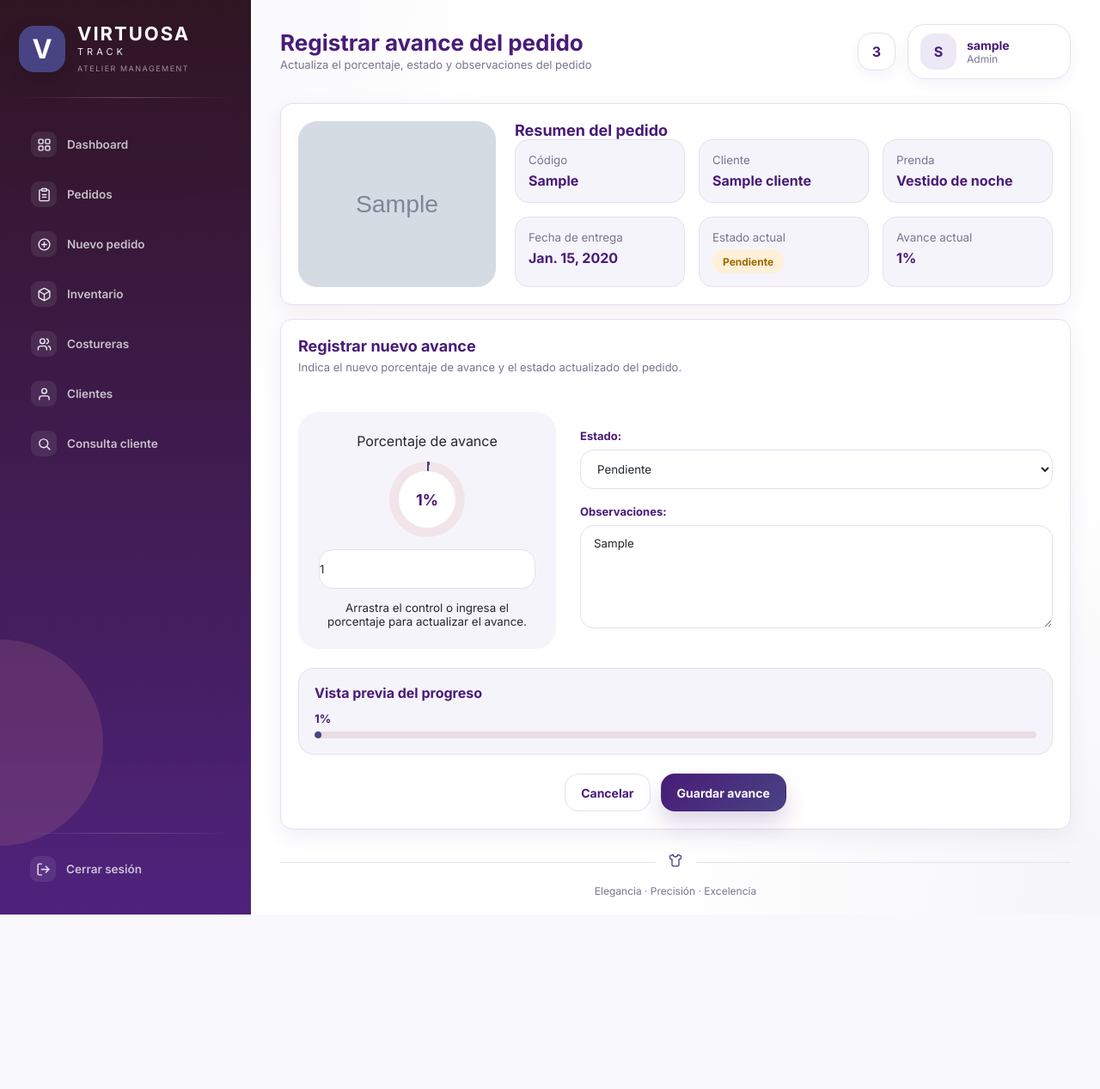
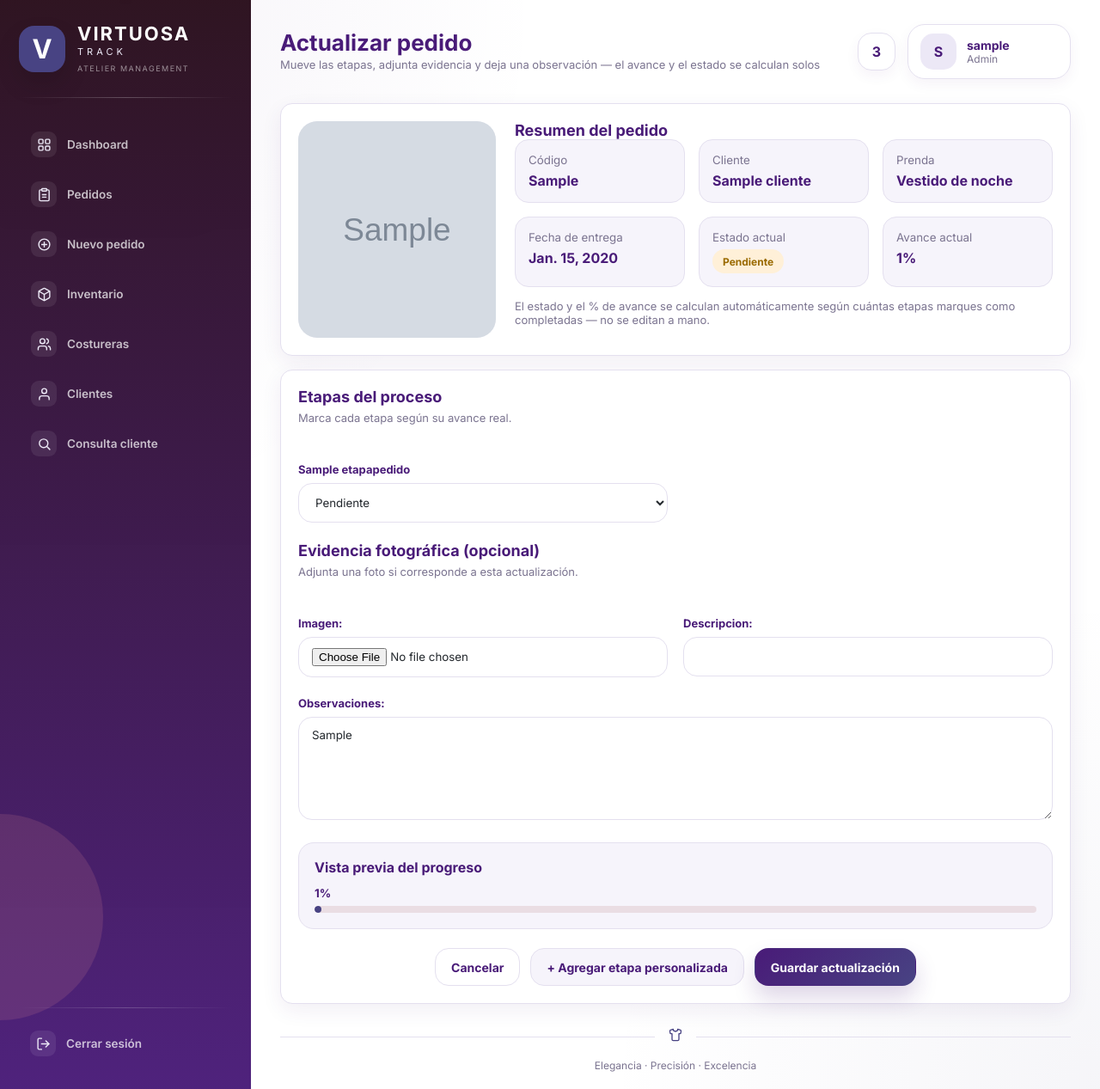
Before and after one commit to Milucaq/VIRTUOSA, a Django app: page /pedidos/1/avance/ in a window 1280 px wide. Shown: the whole page at 86% size. Before the commit the page ends 1064 px from the top, so only its background shows below. Run offline with Django 5.2, Linux system fonts and the light colour scheme; a user stored in the database is signed in; tables that the repository leaves empty hold one stand-in row (values such as "Sample post"); grey boxes marked "Sample" are stand-in pictures.

Commit message:
Unify pedido progress updates into one screen; derive estado/avance from etapas
"Agregar etapa", "Registrar avance" and "Subir evidencia" were three
separate screens doing overlapping things, and porcentaje_avance/estado
were free-text inputs disconnected from the actual etapas timeline.

Replaced them with one "Actualizar pedido" screen: a formset to move
each etapa's status, an optional evidencia upload, and observaciones.
porcentaje_avance and estado are no longer editable - Pedido.recalcular_progreso()
derives them from how many etapas are completado (and from
fecha_entrega_estimada for retrasado). "entregado" becomes an explicit
"Marcar como entregado" action (admin or the assigned costurera) since
that's a real-world confirmation the system can't infer on its own.

Removed the now-contradictory _sincronizar_etapas_con_avance signal
(it used to derive etapas FROM porcentaje_avance, the opposite
direction), and the now-redundant agregar_evidencia view/route/template.
Updated seed_data to mark etapas completado instead of setting
estado/avance directly, so seeded data matches the new derivation.

```diff
--- a/pedidos/forms.py
+++ b/pedidos/forms.py
@@ -51,24 +51,31 @@ class EtapaPedidoForm(forms.ModelForm):
         }
 
 
-class EvidenciaPedidoForm(forms.ModelForm):
+class EtapaEstadoForm(forms.ModelForm):
+    """Una fila del formset de 'Actualizar pedido': solo el estado de la
+    etapa es editable ahi, el resto (nombre, fecha) se muestra de solo lectura."""
+    class Meta:
+        model = EtapaPedido
+        fields = ['estado']
+
+
+class EvidenciaRapidaForm(forms.ModelForm):
+    """Subida de foto opcional dentro de 'Actualizar pedido': a diferencia
+    de EvidenciaPedidoForm, la imagen no es obligatoria porque no siempre
+    hay una foto nueva cada vez que se actualizan etapas."""
     class Meta:
         model = EvidenciaPedido
-        fields = [
-            'etapa',
-            'imagen',
-            'descripcion',
-        ]
+        fields = ['imagen', 'descripcion']
+
+    def __init__(self, *args, **kwargs):
+        super().__init__(*args, **kwargs)
+        self.fields['imagen'].required = False
 
 
-class AvancePedidoForm(forms.ModelForm):
+class ObservacionesPedidoForm(forms.ModelForm):
     class Meta:
         model = Pedido
-        fields = [
-            'estado',
-            'porcentaje_avance',
-            'observaciones',
-        ]
+        fields = ['observaciones']
         widgets = {
             'observaciones': forms.Textarea(attrs={'rows': 3}),
         }
--- a/pedidos/urls.py
+++ b/pedidos/urls.py
@@ -8,8 +8,8 @@ urlpatterns = [
     path('pedidos/nuevo/', views.crear_pedido, name='crear_pedido'),
     path('pedidos/<int:pedido_id>/', views.detalle_pedido, name='detalle_pedido'),
     path('pedidos/<int:pedido_id>/etapa/', views.agregar_etapa, name='agregar_etapa'),
-    path('pedidos/<int:pedido_id>/evidencia/', views.agregar_evidencia, name='agregar_evidencia'),
-    path('pedidos/<int:pedido_id>/avance/', views.actualizar_avance_pedido, name='actualizar_avance_pedido'),
+    path('pedidos/<int:pedido_id>/avance/', views.actualizar_progreso_pedido, name='actualizar_progreso_pedido'),
+    path('pedidos/<int:pedido_id>/entregar/', views.marcar_entregado, name='marcar_entregado'),
     path('pedidos/<int:pedido_id>/consumo/', views.registrar_consumo, name='registrar_consumo'),
 
     path('inventario/', views.inventario, name='inventario'),
--- a/pedidos/views.py
+++ b/pedidos/views.py
@@ -3,6 +3,8 @@ from django.contrib import messages
 from django.shortcuts import render, redirect, get_object_or_404
 from django.contrib.auth.decorators import login_required
 from django.views.decorators.csrf import ensure_csrf_cookie
+from django.views.decorators.http import require_POST
+from django.forms import modelformset_factory
 from django.db.models import Count, Avg, Q
 from django.db.models.functions import TruncMonth
 from .models import Pedido, Costurera, Cliente, EtapaPedido, Insumo
@@ -10,8 +12,9 @@ from . import historial
 from .forms import (
     PedidoForm,
     EtapaPedidoForm,
-    EvidenciaPedidoForm,
-    AvancePedidoForm,
+    EtapaEstadoForm,
+    EvidenciaRapidaForm,
+    ObservacionesPedidoForm,
     InsumoForm,
     ConsumoInsumoForm,
     CostureraForm,
@@ -173,32 +176,14 @@ def agregar_etapa(request, pedido_id):
             etapa = form.save(commit=False)
             etapa.pedido = pedido
             etapa.save()
+            pedido.recalcular_progreso()
+            pedido.save()
             historial.registrar_evento(pedido, 'etapa_agregada', etapa.nombre, request.user)
             return redirect('detalle_pedido', pedido_id=pedido.id)
     else:
         form = EtapaPedidoForm()
 
     return render(request, 'pedidos/etapa_form.html', {
-        'form': form,
-        'pedido': pedido,
-    })
-
-
-@login_required
-def agregar_evidencia(request, pedido_id):
-    pedido = get_object_or_404(Pedido, id=pedido_id)
-
-    if request.method == 'POST':
-        form = EvidenciaPedidoForm(request.POST, request.FILES)
-        if form.is_valid():
-            evidencia = form.save(commit=False)
-            evidencia.pedido = pedido
-            evidencia.save()
-            return redirect('detalle_pedido', pedido_id=pedido.id)
-    else:
-        form = EvidenciaPedidoForm()
-
-    return render(request, 'pedidos/evidencia_form.html', {
         'form': form,
         'pedido': pedido,
     })
@@ -399,29 +384,82 @@ def panel_costurera(request):
     })
 
 
+def _es_responsable_del_pedido(user, pedido):
+    if user.is_staff:
+        return True
+    return bool(pedido.costurera and pedido.costurera.usuario_id == user.id)
+
+
+EtapaEstadoFormSet = modelformset_factory(EtapaPedido, form=EtapaEstadoForm, extra=0)
+
+
 @login_required
-def actualizar_avance_pedido(request, pedido_id):
+def actualizar_progreso_pedido(request, pedido_id):
+    """Pantalla unica para mover el progreso de un pedido: editar el estado
+    de cada etapa, subir evidencia opcional y anotar observaciones. El %
+    de avance y el estado general del pedido ya no se escriben a mano aqui,
+    se derivan de las etapas via Pedido.recalcular_progreso()."""
     pedido = get_object_or_404(Pedido, id=pedido_id)
+    etapas_qs = pedido.etapas.order_by('id')
 
     if request.method == 'POST':
-        form = AvancePedidoForm(request.POST, instance=pedido)
-        if form.is_valid():
-            form.save()
+        etapas_formset = EtapaEstadoFormSet(request.POST, prefix='etapas', queryset=etapas_qs)
+        evidencia_form = EvidenciaRapidaForm(request.POST, request.FILES, prefix='evidencia')
+        obs_form = ObservacionesPedidoForm(request.POST, prefix='obs', instance=pedido)
+
+        if etapas_formset.is_valid() and evidencia_form.is_valid() and obs_form.is_valid():
+            etapas_formset.save()
+            obs_form.save(commit=False)
+            pedido.recalcular_progreso()
+            pedido.save()
+
+            if evidencia_form.cleaned_data.get('imagen'):
+                evidencia = evidencia_form.save(commit=False)
+                evidencia.pedido = pedido
+                evidencia.save()
+
             historial.registrar_evento(
                 pedido,
                 'avance_actualizado',
                 f'{pedido.get_estado_display()} · {pedido.porcentaje_avance}%',
                 request.user,
             )
-            messages.success(request, f'Avance del pedido {pedido.codigo} actualizado.')
+            messages.success(request, f'Progreso del pedido {pedido.codigo} actualizado.')
+            if request.user.is_staff:
+                return redirect('detalle_pedido', pedido_id=pedido.id)
             return redirect('panel_costurera')
     else:
-        form = AvancePedidoForm(instance=pedido)
+        etapas_formset = EtapaEstadoFormSet(prefix='etapas', queryset=etapas_qs)
+        evidencia_form = EvidenciaRapidaForm(prefix='evidencia')
+        obs_form = ObservacionesPedidoForm(prefix='obs', instance=pedido)
 
     return render(request, 'pedidos/avance_pedido_form.html', {
-        'form': form,
         'pedido': pedido,
+        'etapas_formset': etapas_formset,
+        'evidencia_form': evidencia_form,
+        'obs_form': obs_form,
+        'etapas_con_form': zip(etapas_qs, etapas_formset.forms),
     })
+
+
+@login_required
+@require_POST
+def marcar_entregado(request, pedido_id):
+    pedido = get_object_or_404(Pedido, id=pedido_id)
+
+    if not _es_responsable_del_pedido(request.user, pedido):
+        messages.error(request, 'No tienes permiso para marcar este pedido como entregado.')
+        return redirect('detalle_pedido', pedido_id=pedido.id)
+
+    if pedido.estado != 'finalizado':
+        messages.error(request, 'El pedido debe estar finalizado (todas las etapas completadas) antes de marcarlo como entregado.')
+        return redirect('detalle_pedido', pedido_id=pedido.id)
+
+    pedido.estado = 'entregado'
+    pedido.save()
+    historial.registrar_evento(pedido, 'avance_actualizado', 'Entregado al cliente', request.user)
+    messages.success(request, f'Pedido {pedido.codigo} marcado como entregado.')
+    return redirect('detalle_pedido', pedido_id=pedido.id)
 
 
 @ensure_csrf_cookie
--- a/static/css/styles.css
+++ b/static/css/styles.css
@@ -1497,6 +1497,16 @@ textarea:focus {
     gap: 16px;
 }
 
+.hint-text {
+    margin-top: 14px;
+    color: var(--text-muted, #8a8a8a);
+    font-size: 13px;
+}
+
+.inline-form {
+    display: inline-flex;
+}
+
 .resume-grid div,
 .stock-preview-grid div {
     padding: 15px;
--- a/templates/pedidos/avance_pedido_form.html
+++ b/templates/pedidos/avance_pedido_form.html
@@ -1,8 +1,8 @@
 {% extends 'base.html' %}
 
-{% block title %}Registrar avance · Virtuosa Track{% endblock %}
-{% block page_title %}Registrar avance del pedido{% endblock %}
-{% block page_subtitle %}Actualiza el porcentaje, estado y observaciones del pedido{% endblock %}
+{% block title %}Actualizar pedido · Virtuosa Track{% endblock %}
+{% block page_title %}Actualizar pedido{% endblock %}
+{% block page_subtitle %}Mueve las etapas, adjunta evidencia y deja una observación — el avance y el estado se calculan solos{% endblock %}
 
 {% block content %}
 
@@ -54,54 +54,64 @@
                 <strong>{{ pedido.porcentaje_avance }}%</strong>
             </div>
         </div>
+
+        <p class="hint-text">
+            El estado y el % de avance se calculan automáticamente según cuántas
+            etapas marques como completadas — no se editan a mano.
+        </p>
     </div>
 
 </section>
 
-<form method="post" class="panel designer-form advance-form-card">
+<form method="post" enctype="multipart/form-data" class="panel designer-form advance-form-card">
     {% csrf_token %}
+    {{ etapas_formset.management_form }}
 
     <div class="panel-title-row">
         <div>
-            <h2>Registrar nuevo avance</h2>
-            <p>Indica el nuevo porcentaje de avance y el estado actualizado del pedido.</p>
+            <h2>Etapas del proceso</h2>
+            <p>Marca cada etapa según su avance real.</p>
         </div>
     </div>
 
-    <div class="advance-layout">
+    <div class="form-grid two">
+        {% for etapa, etapa_form in etapas_con_form %}
+        <div class="field-box">
+            <label>{{ etapa.nombre }}</label>
+            {{ etapa_form.id }}
+            {{ etapa_form.estado }}
+            {{ etapa_form.estado.errors }}
+        </div>
+        {% endfor %}
+    </div>
 
-        <div class="advance-visual">
-            <label>Porcentaje de avance</label>
+    <div class="panel-title-row">
+        <div>
+            <h2>Evidencia fotográfica (opcional)</h2>
+            <p>Adjunta una foto si corresponde a esta actualización.</p>
+        </div>
+    </div>
 
-            <div class="circle-progress large-circle" style="--progress: {{ pedido.porcentaje_avance }};">
-                <span>{{ pedido.porcentaje_avance }}%</span>
-            </div>
-
-            <div class="range-field compact-range">
-                {{ form.porcentaje_avance }}
-            </div>
-
-            <small>
-                Arrastra el control o ingresa el porcentaje para actualizar el avance.
-            </small>
+    <div class="form-grid two">
+        <div class="field-box">
+            {{ evidencia_form.imagen.label_tag }}
+            {{ evidencia_form.imagen }}
+            {{ evidencia_form.imagen.errors }}
         </div>
 
-        <div class="advance-fields">
+        <div class="field-box">
+            {{ evidencia_form.descripcion.label_tag }}
+            {{ evidencia_form.descripcion }}
+            {{ evidencia_form.descripcion.errors }}
+        </div>
+    </div>
 
-            <div class="field-box">
-                {{ form.estado.label_tag }}
-                {{ form.estado }}
-                {{ form.estado.errors }}
-            </div>
-
-            <div class="field-box full-field">
-                {{ form.observaciones.label_tag }}
-                {{ form.observaciones }}
-                {{ form.observaciones.errors }}
-            </div>
-
+    <div class="form-grid two">
+        <div class="field-box full-field">
+            {{ obs_form.observaciones.label_tag }}
+            {{ obs_form.observaciones }}
+            {{ obs_form.observaciones.errors }}
         </div>
-
     </div>
 
     <div class="preview-progress-box">
@@ -121,8 +131,12 @@
             Cancelar
         </a>
 
+        <a href="{% url 'agregar_etapa' pedido.id %}" class="btn btn-soft">
+            + Agregar etapa personalizada
+        </a>
+
         <button type="submit" class="btn btn-primary">
-            Guardar avance
+            Guardar actualización
         </button>
     </div>
 
--- a/templates/pedidos/panel_costurera.html
+++ b/templates/pedidos/panel_costurera.html
@@ -112,8 +112,8 @@
                     Ver detalle
                 </a>
 
-                <a href="{% url 'actualizar_avance_pedido' pedido.id %}" class="btn btn-primary small">
-                    Registrar avance
+                <a href="{% url 'actualizar_progreso_pedido' pedido.id %}" class="btn btn-primary small">
+                    Actualizar pedido
                 </a>
             </div>
 
```
Also changed, not shown: pedidos/management/commands/seed_data.py (+18 -3 lines), pedidos/models.py (+22 -0 lines), pedidos/signals.py (+0 -39 lines), templates/pedidos/evidencia_form.html (deleted, +0 -110 lines), templates/pedidos/pedido_detail.html (+10 -11 lines).
